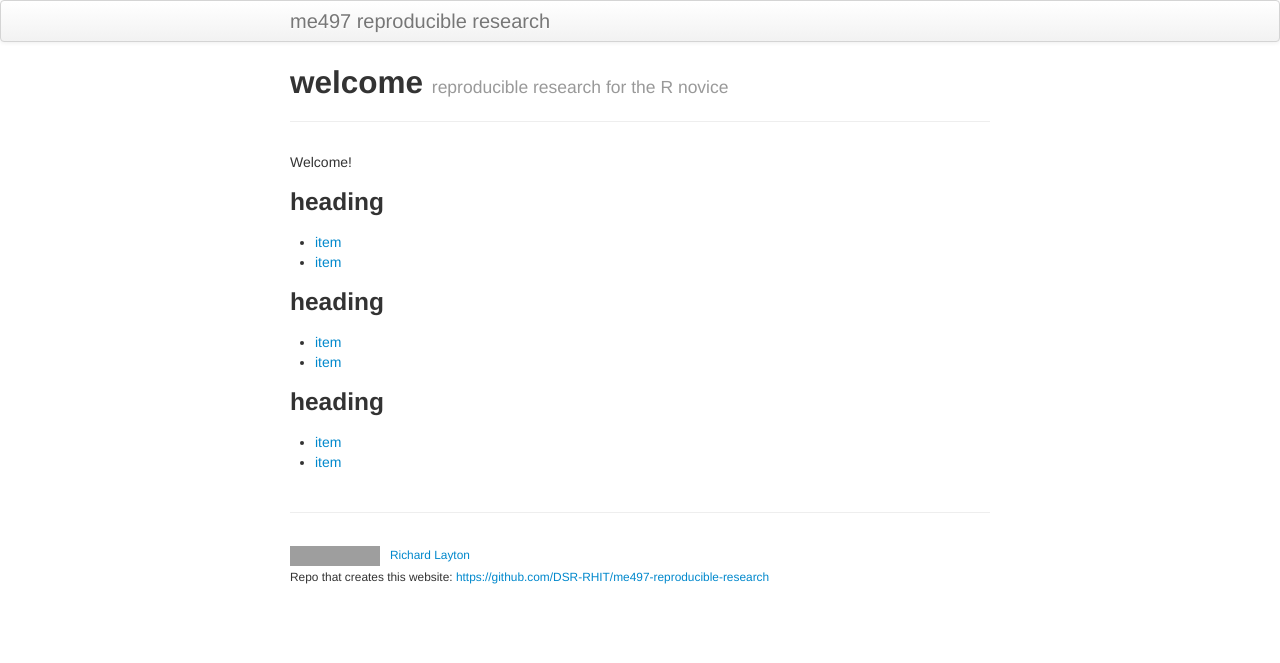
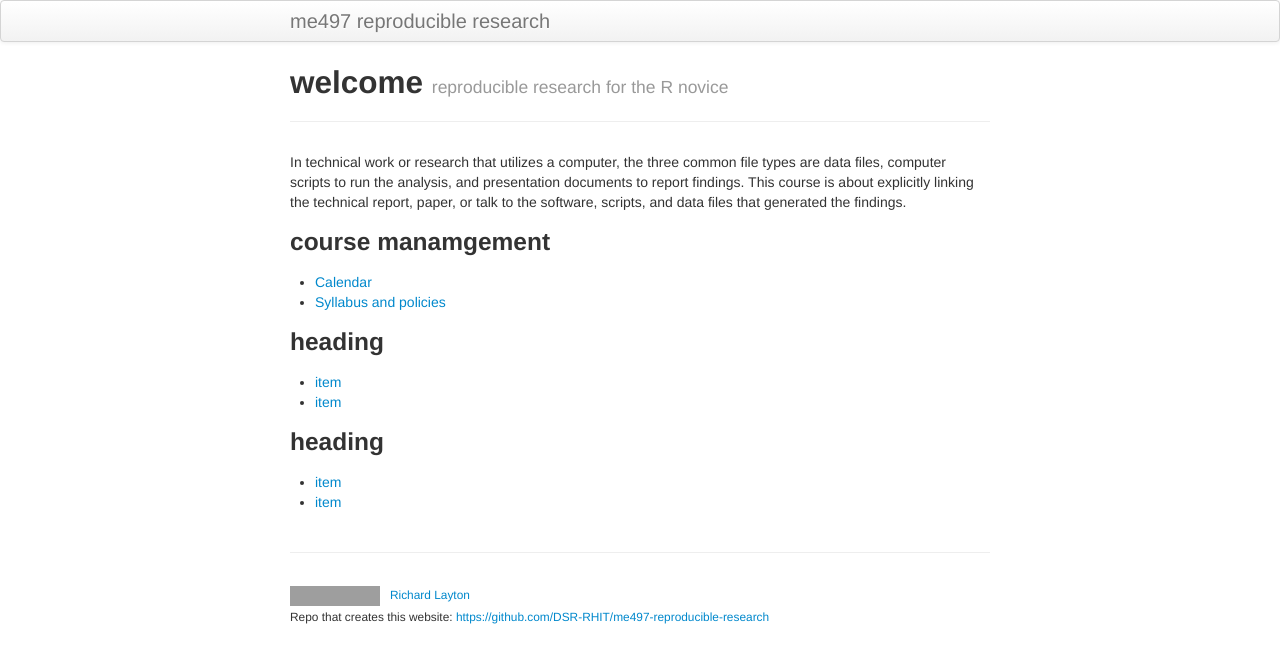
Before and after one commit to staceb/me497-reproducible-research, a Jekyll site: the page built from index.md, in a window 1280 px wide. Shown: the top 663 px of the page. Built offline with Jekyll 4.4.1, drawn with Linux system fonts in a browser that asks for light colours; grey boxes are pictures that could not be loaded.

Commit message:
brief course description

```diff
--- a/index.md
+++ b/index.md
@@ -5,7 +5,13 @@ tagline: reproducible research for the R novice
 description: reproducible research for the R beginner with RStudio, knitr
 ---
 
-Welcome!
+In technical work or research that utilizes a computer, the three common file types are
+data files, computer scripts to run the analysis, and presentation documents to report findings. This course is about explicitly linking the technical report, paper, or talk to the software, scripts, and data files that generated the findings.
+
+### course manamgement
+
+- [Calendar](pages/item.html)
+- [Syllabus and policies](pages/item.html)
 
 ### heading
 
@@ -16,8 +22,3 @@ Welcome!
 
 - [item](pages/item.html)
 - [item](pages/item.html)
-
-### heading
-
-- [item](pages/item.html)
-- [item](pages/item.html)
```
